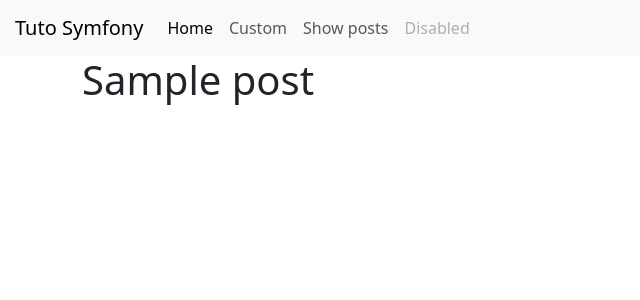
After one commit to Orden14/TutoSymfony, a Symfony app: template templates/post/show.html.twig in a window 1280 px wide. The commit adds this page. Shown: the top 300 px of the page, without its empty margins (0-640 px from the left). Run offline with Twig, Linux system fonts and the light colour scheme; the template is opened without the code that fills it: most values are stand-ins (such as "Sample title", 1, 10 or a date in 2020); some libraries are stand-ins or nearby versions.

Commit message:
new file

```diff
--- a/templates/post/index.html.twig
+++ b/templates/post/index.html.twig
@@ -13,7 +13,7 @@
             {% for post in posts %}
             <tr>
                 <td>{{ post.id }}</td>
-                <td>{{ post.title }}</td>
+                <td><a href="{{ path('postshowPost', { id: post.id }) }}"> {{ post.title }} </a></td>
             </tr>
             {% endfor %}
         </tbody>
--- /dev/null
+++ b/templates/post/show.html.twig
@@ -0,0 +1,5 @@
+{% extends('base.html.twig') %}
+
+{% block body %}
+    <h1> {{ post.title }} </h1>
+{% endblock %}
```
Also changed, not shown: src/Controller/PostController.php (+7 -0 lines).
